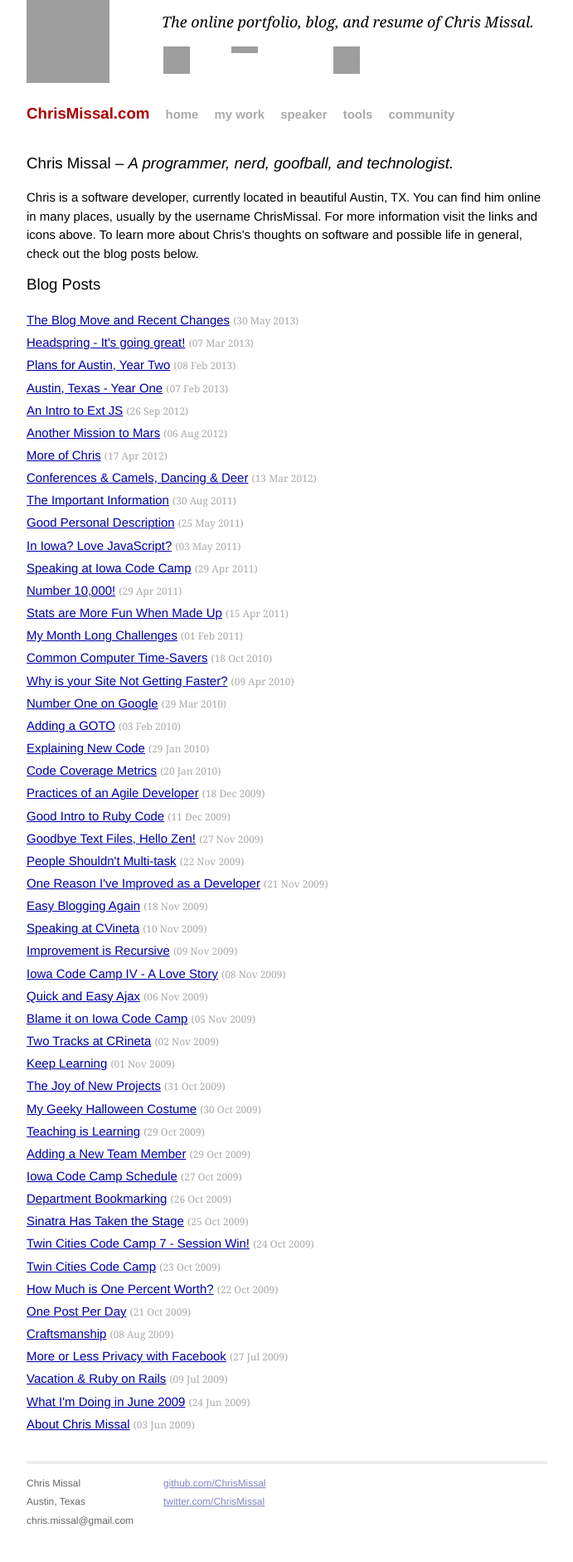
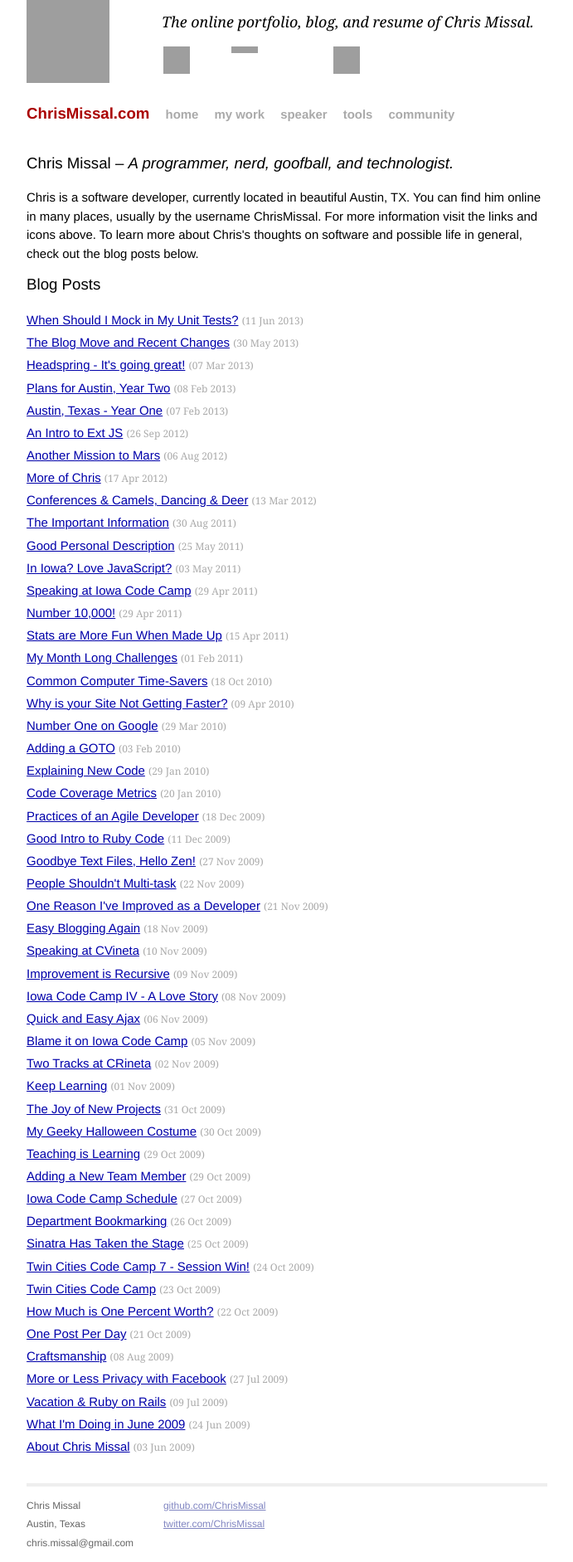
Before and after one commit to ChrisMissal/chrismissal.github.io, a Jekyll site: the page built from index.html, in a window 1280 px wide, cut to the strip 0-1883 px from the top of the page. Shown: the whole strip at 83% size, without its empty margins (294-985 px from the left). Built offline with Jekyll 4.4.1, drawn with Linux system fonts in a browser that asks for light colours; before the commit the page ends 1856 px from its top, so only the background shows below that; grey boxes are pictures that could not be loaded.

```diff
--- a/_posts/2013-06-11-when-should-mock-in-my-unit-tests.md
+++ b/_posts/2013-06-11-when-should-mock-in-my-unit-tests.md
@@ -1,6 +1,8 @@
 ---
-published: false
-layout: default
+published: true
+layout: post
+type: post
+title: "When Should I Mock in My Unit Tests?"
 ---
 
 ## When Should I Mock in My Unit Tests?
```
